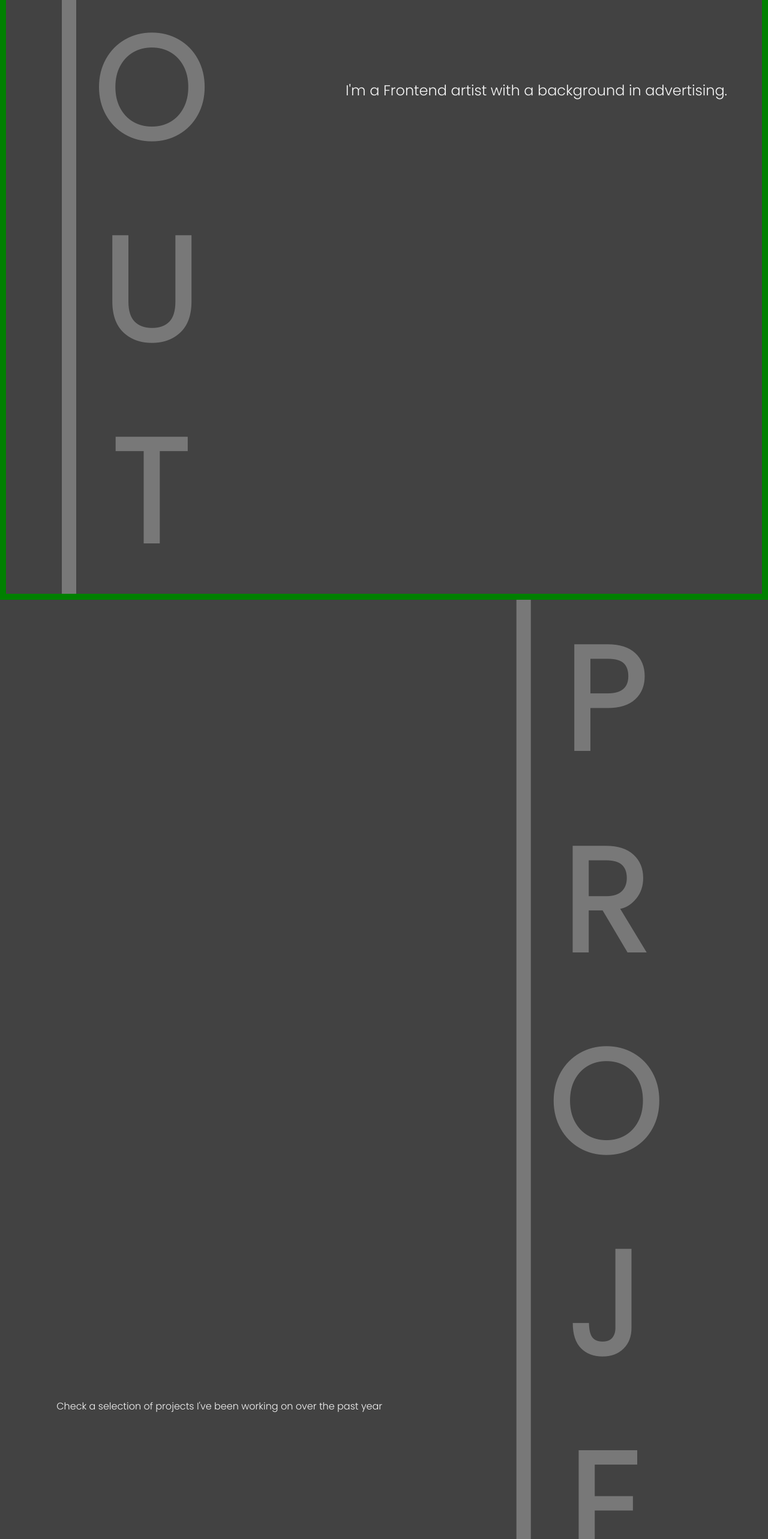
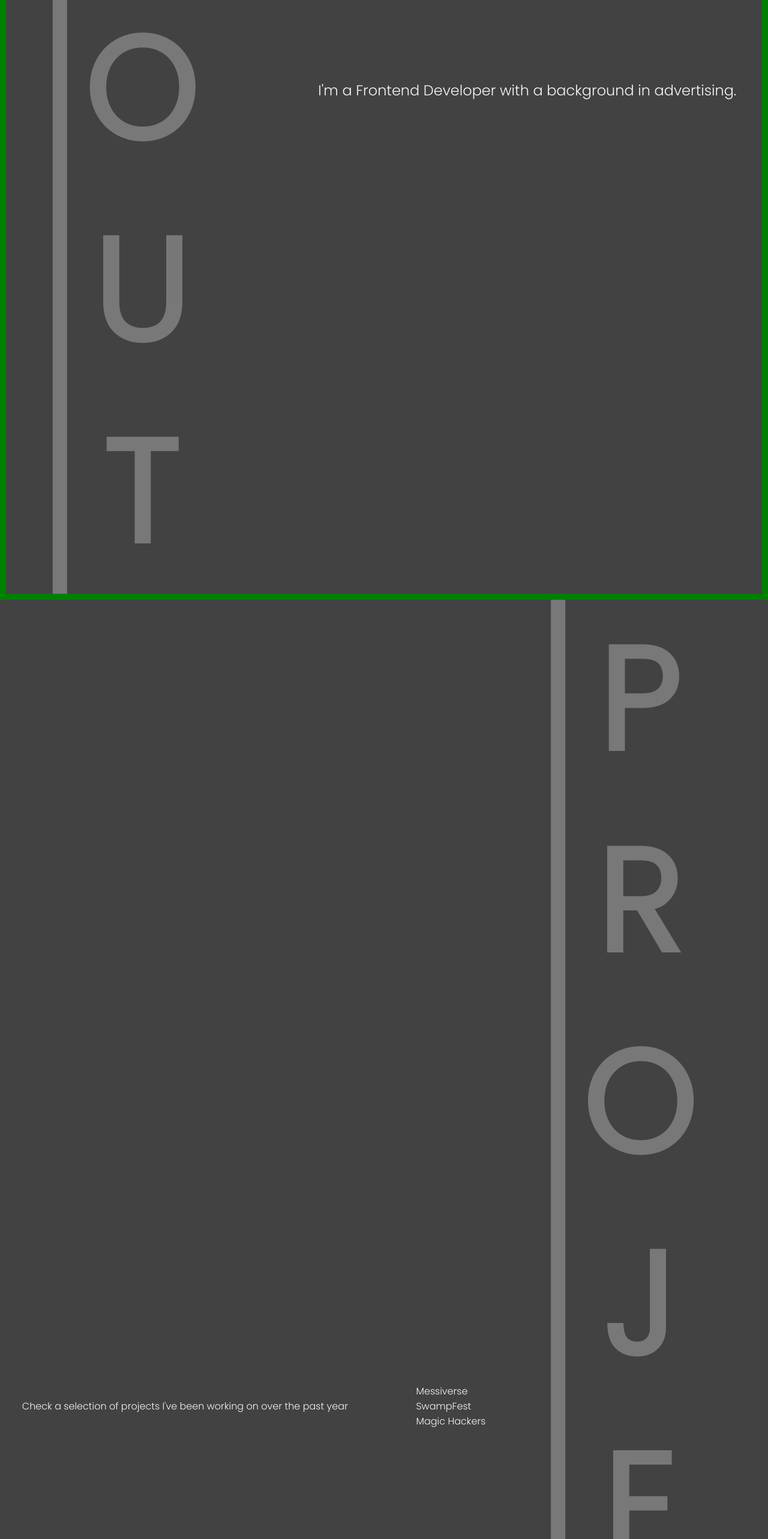
Before and after one commit to federico-barbieri/nuxt-3-fundamentals-course, a Nuxt app: page / in a window 1280 px wide. Shown: the part 1500-4066 px from the top of the page at 60% size. Built offline with nearby package versions, Linux system fonts and the light colour scheme.

Commit message:
projects ul

```diff
--- a/layouts/default.vue
+++ b/layouts/default.vue
@@ -68,6 +68,15 @@ nav > ul{
     list-style-type: none;
 }
 
+ul > li {
+    transition: all 0.5s ease-in;
+}
+
+ul > li:hover {
+    transition: all 0.5s ease-in;
+    text-decoration: underline;
+}
+
 footer{
     width: 100vw;
     height: 15vh;
--- a/pages/index.vue
+++ b/pages/index.vue
@@ -14,14 +14,20 @@
 
                 <h2 class="about-title"> <nuxt-link to="/about">ABOUT</nuxt-link></h2>
                 <p class="about-p">
-                    I'm a Frontend artist with a background in advertising.
+                    I'm a Frontend Developer with a background in advertising.
 
                 </p>
 
             </section>
 
             <section class="projects">
+
                 <p>Check a selection of projects I've been working on over the past year</p>
+                <ul class="project-list">
+                    <li class="project-title">Messiverse</li>
+                    <li class="project-title">SwampFest</li>
+                    <li class="project-title">Magic Hackers</li>
+                </ul>
                 <h2 class="projects-title"> <nuxt-link to="/projects">PROJECTS</nuxt-link></h2>
 
             </section>
@@ -148,6 +154,11 @@ h2{
     text-orientation: upright; /* characters are upright */
 }
 
+/* list of projects */
+.project-list{
+    list-style-type: none;
+}
+
 /* CONTACT */
 
 .contact{
```
